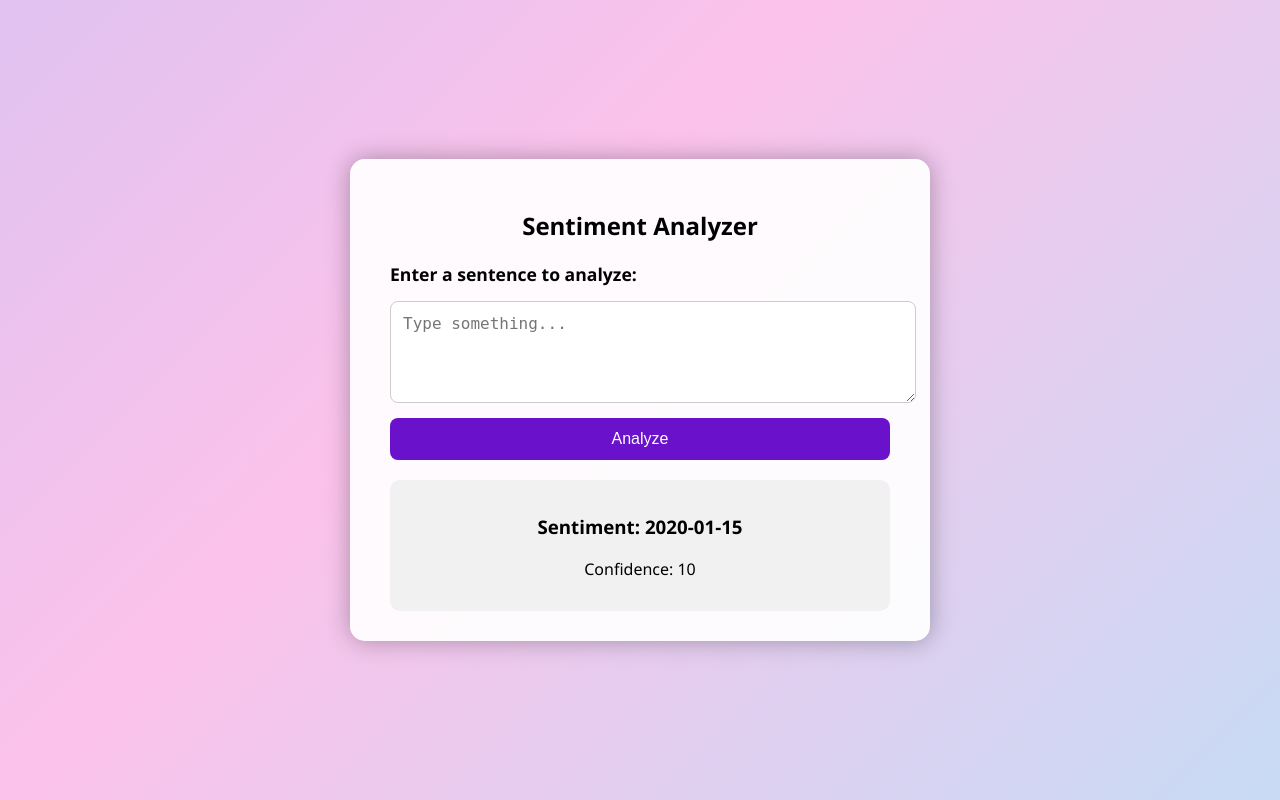
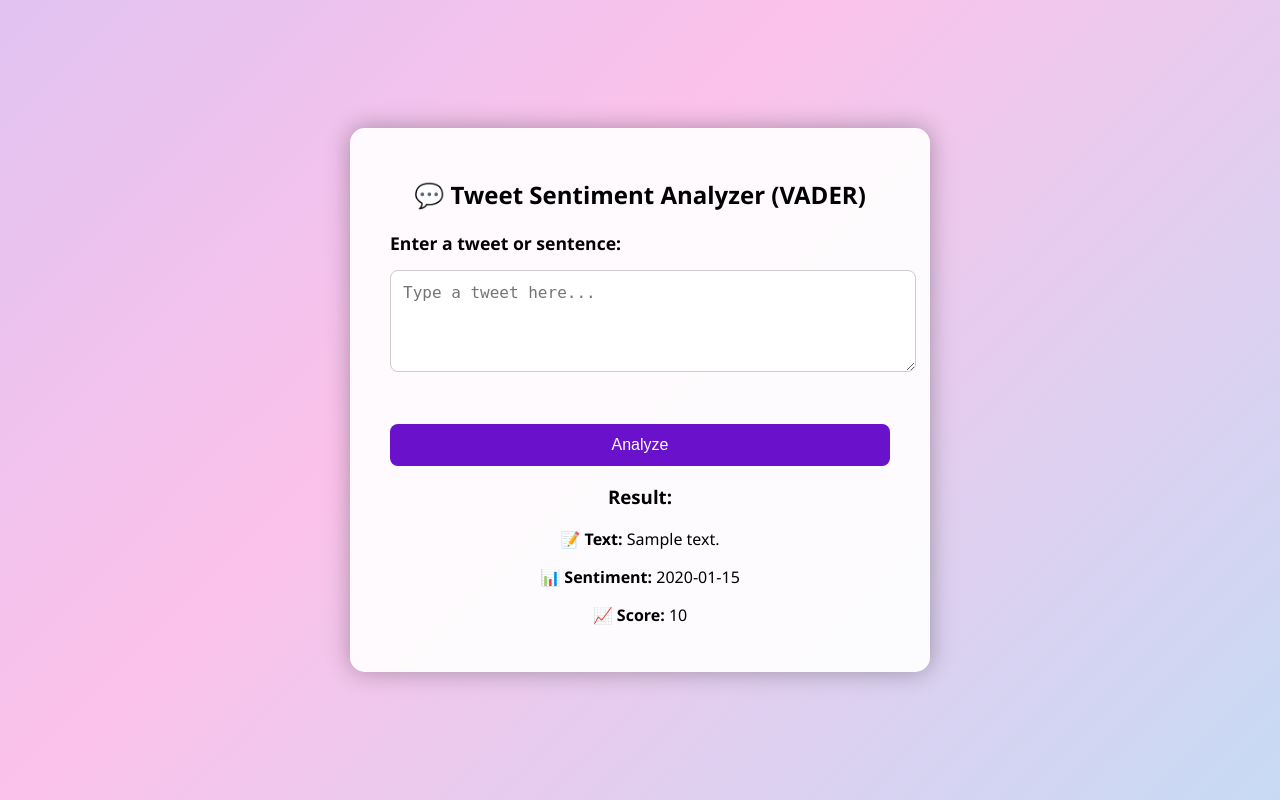
Before and after one commit to Kerissa23/Sentiment-Analysis-with-Transformer, a Flask app: template templates/index.html in a window 1280 px wide. Run offline with Flask 3, Linux system fonts and the light colour scheme; the template is opened without the code that fills it: most values are stand-ins (such as "Sample title", 1, 10 or a date in 2020); parts of the project's set-up code (start-up, migrations or seed data) failed here and were passed over.

Commit message:
Changed pretrained model

```diff
--- a/app.py
+++ b/app.py
@@ -1,16 +1,27 @@
 from flask import Flask, render_template, request
-from infer import predict_sentiment
+from nltk.sentiment.vader import SentimentIntensityAnalyzer
+import nltk
+
+nltk.download('vader_lexicon')
 
 app = Flask(__name__)
+sid = SentimentIntensityAnalyzer()
 
 @app.route('/', methods=['GET', 'POST'])
-def home():
-    sentiment = None
-    score = None
+def index():
+    result = None
     if request.method == 'POST':
         text = request.form['text']
-        sentiment, score = predict_sentiment(text)
-    return render_template('index.html', sentiment=sentiment, score=score)
+        scores = sid.polarity_scores(text)
+        compound = scores['compound']
+        if compound >= 0.05:
+            sentiment = 'Positive'
+        elif compound <= -0.05:
+            sentiment = 'Negative'
+        else:
+            sentiment = 'Neutral'
+        result = {'text': text, 'sentiment': sentiment, 'score': compound}
+    return render_template('index.html', result=result)
 
 if __name__ == '__main__':
-    app.run(debug=False)
+    app.run(debug=True)
--- a/templates/index.html
+++ b/templates/index.html
@@ -2,22 +2,26 @@
 <html lang="en">
 <head>
     <meta charset="UTF-8">
-    <title>Sentiment Analyzer</title>
+    <title>Tweet Sentiment Analysis</title>
     <link rel="stylesheet" href="{{ url_for('static', filename='style.css') }}">
 </head>
 <body>
     <div class="container">
-        <h2>Sentiment Analyzer</h2>
-        <form method="post">
-            <label for="text">Enter a sentence to analyze:</label>
-            <textarea id="text" name="text" placeholder="Type something..." rows="4" required></textarea>
+        <h2>💬 Tweet Sentiment Analyzer (VADER)</h2>
+
+        <form method="post" class="form-box">
+            <label for="text">Enter a tweet or sentence:</label>
+            <textarea id="text" name="text" rows="4" placeholder="Type a tweet here..." required></textarea><br>
             <input type="submit" value="Analyze">
         </form>
-        {% if sentiment %}
-            <div class="result">
-                <h3>Sentiment: {{ sentiment }}</h3>
-                <p>Confidence: {{ score }}</p>
-            </div>
+
+        {% if result %}
+        <div class="result-box">
+            <h3>Result:</h3>
+            <p><strong>📝 Text:</strong> {{ result.text }}</p>
+            <p><strong>📊 Sentiment:</strong> {{ result.sentiment }}</p>
+            <p><strong>📈 Score:</strong> {{ result.score }}</p>
+        </div>
         {% endif %}
     </div>
 </body>
```
Also changed, not shown: infer.py (deleted, +0 -8 lines).
